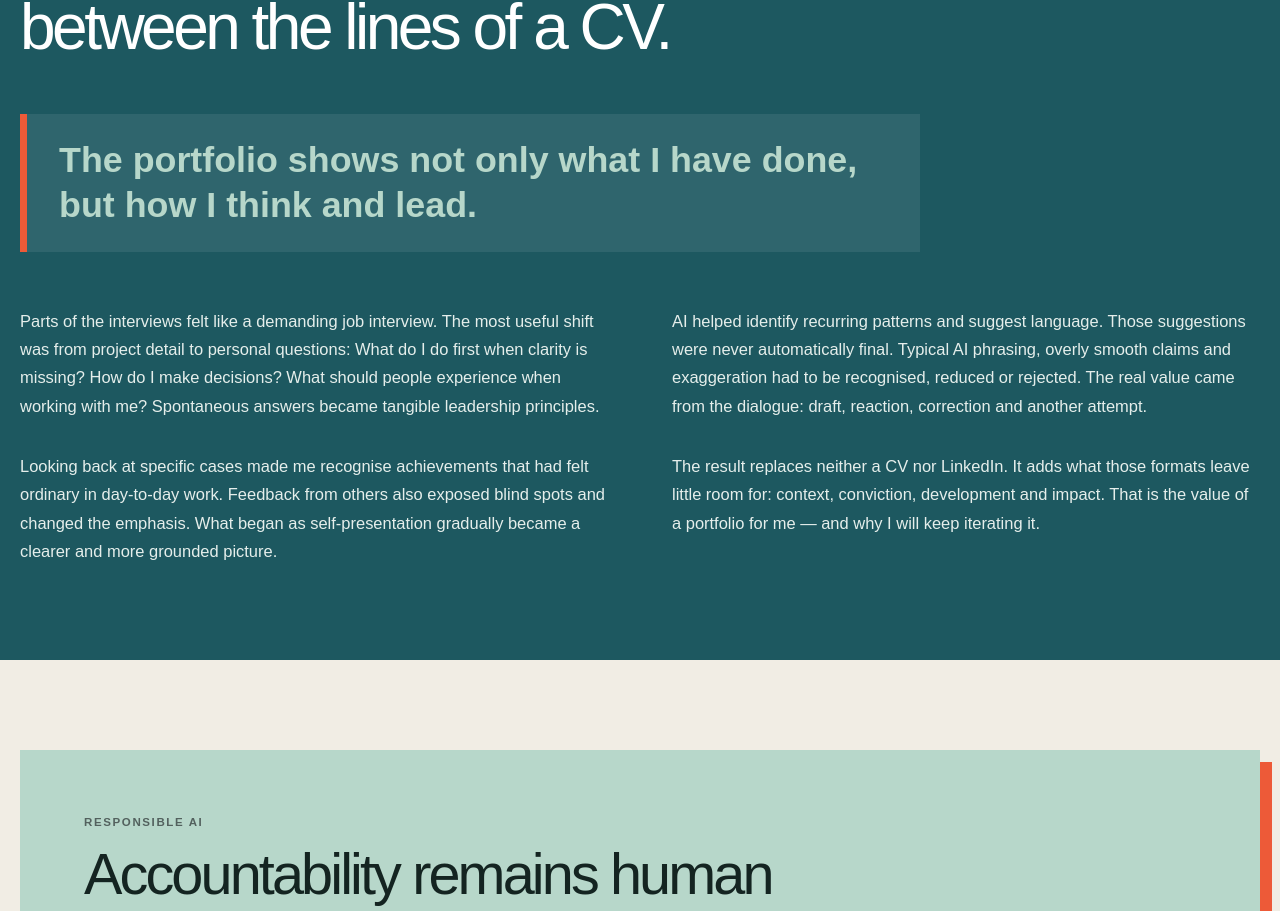
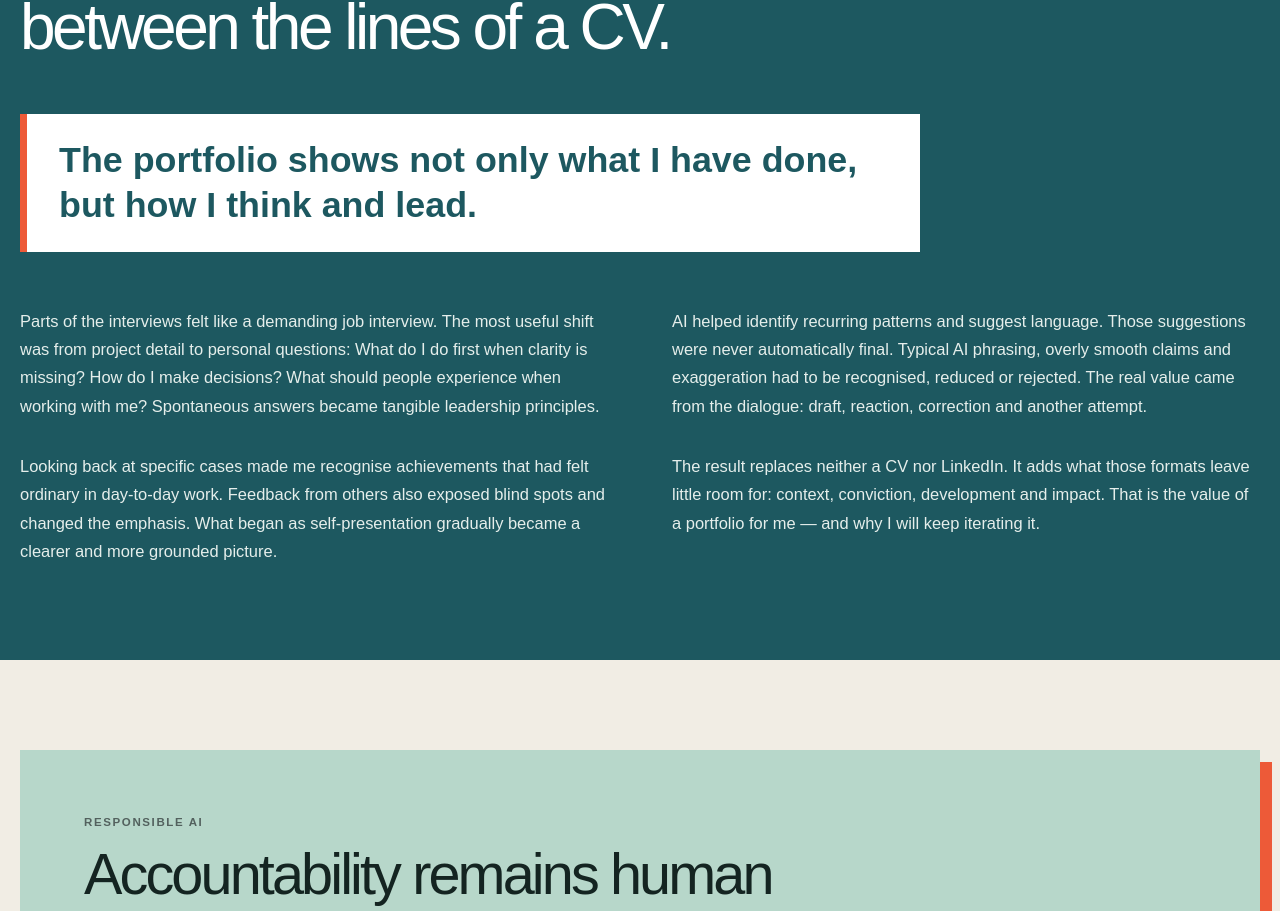
Before and after one commit to oriental-star/olivia-ratajzak, a Next.js app: page /project in a window 1280 px wide. Shown: the part 2793-3704 px from the top of the page. Built offline with nearby package versions, Linux system fonts and the light colour scheme.

Commit message:
Increase project quote contrast

```diff
--- a/app/globals.css
+++ b/app/globals.css
@@ -872,8 +872,8 @@ footer button {
   margin: 55px 0;
   padding: 1.5rem 2rem;
   border-left: 7px solid var(--orange);
-  background: rgba(255, 255, 255, 0.08);
-  color: var(--mint);
+  background: #fff;
+  color: var(--blue);
   font-size: clamp(1.5rem, 2.8vw, 2.5rem);
   font-weight: 800;
   line-height: 1.25;
```
